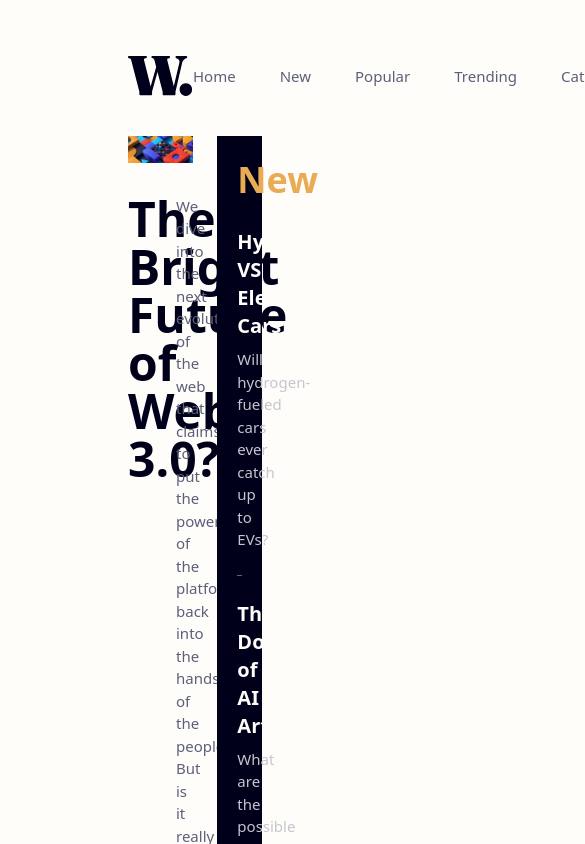
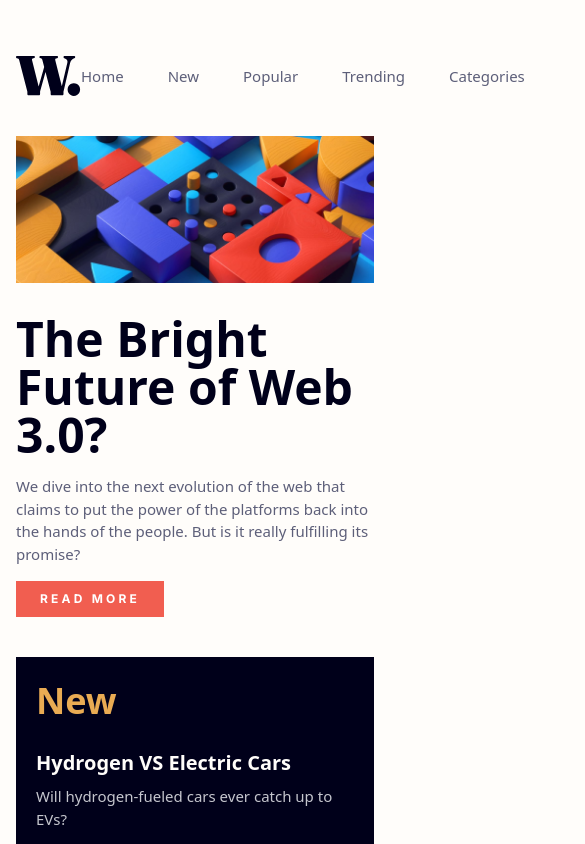
Before and after one commit to rafamorais/news-homepage, a Next.js app: page / in a window 390 px wide. Shown: the top 844 px of the page, 585 px wide, since content can reach past the window. Built offline with nearby package versions, Linux system fonts and the light colour scheme.

Commit message:
Style: Add responsive design

```diff
--- a/src/pages/index.jsx
+++ b/src/pages/index.jsx
@@ -18,17 +18,17 @@ export default function Home() {
   return (
     <>
       <Seo title="Home - news" desc="news home page" />
-      <main className="container mx-auto px-32">
+      <main className="container mx-auto md:px-32 px-4">
         <Header />
 
-        <div className=" grid grid-cols-3">
-          <div className="col-span-2">
-            <Image src={webDesktop} alt="logo - letter w" className="pr-6" />
-            <div className="flex mt-8">
-              <h1 className="w-[50%] pr-12 pb-4">
+        <div className=" grid md:grid-cols-3 grid-cols-1">
+          <div className="col-span-2 mb-10 md:mb-0">
+            <Image src={webDesktop} alt="logo - letter w" className="md:pr-6" />
+            <div className="flex flex-col md:flew-row mt-8">
+              <h1 className="md:w-[50%] md:pr-12 pb-4">
                 The Bright Future of Web 3.0?
               </h1>
-              <div className="w-[50%] flex flex-col pr-6">
+              <div className="md:w-[50%] flex flex-col md:pr-6">
                 <p className="mb-4 ">
                   We dive into the next evolution of the web that claims to put
                   the power of the platforms back into the hands of the people.
@@ -67,7 +67,7 @@ export default function Home() {
           </div>
         </div>
 
-        <div className="grid grid-cols-3 mt-12 mb-12">
+        <div className="grid md:grid-cols-3 grid-cols-1 gap-y-3 mt-12 mb-12">
           <div className="item-grid-gaming">
             <Image src={retroPcs} alt="retro computer" />
             <div className="pr-6">
```
